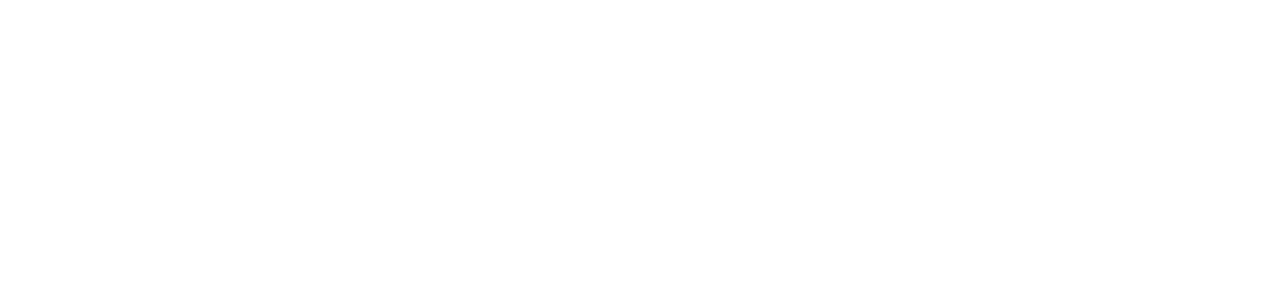
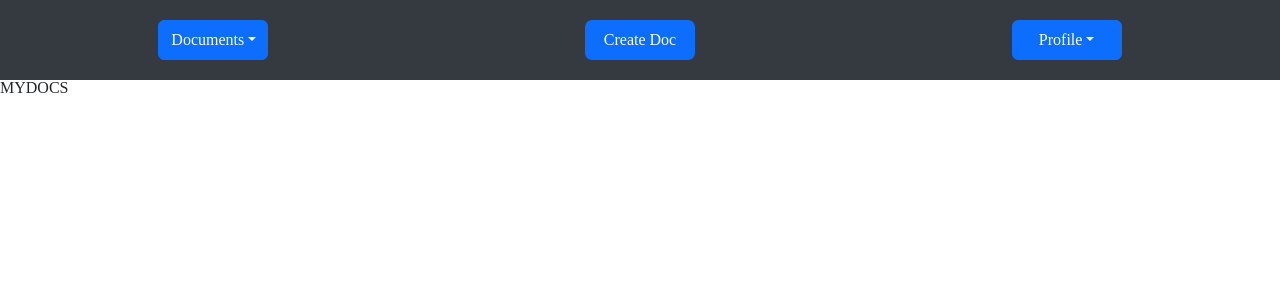
Before and after one commit to BraxtonBrown4/DocMa, a React (Vite) app: page /my-docs in a window 1280 px wide. Shown: the top 300 px of the page. Built offline with nearby package versions, Linux system fonts and the light colour scheme; sample sign-in values are in the browser's storage.

Commit message:
fixed naming convention in services

```diff
--- a/src/components/createDoc/CreateDoc.jsx
+++ b/src/components/createDoc/CreateDoc.jsx
@@ -4,7 +4,7 @@
 import { UserContext } from "../../contexts/UserIdContext"
 import { getProfileById } from "../../services/userService"
 import "./CreateDoc.css"
-import { createDocument } from "../../services/createDoc"
+import { createDocument } from "../../services/createDocService"
 
 export const CreateDoc = () => {
     const { userId } = useContext(UserContext)
--- a/src/components/myDocs/MyDocs.jsx
+++ b/src/components/myDocs/MyDocs.jsx
@@ -0,0 +1,5 @@
+export const MyDocs = () => {
+    return (
+        <>MYDOCS</>
+    )
+}
--- a/src/views/ApplicationViews.jsx
+++ b/src/views/ApplicationViews.jsx
@@ -2,13 +2,14 @@
 import { NavBar } from "../components/nav/NavBar"
 import { Profile } from "../components/profile/Profile"
 import { CreateDoc } from "../components/createDoc/CreateDoc"
+import { MyDocs } from "../components/myDocs/MyDocs"
 
 export const ApplicationViews = () => {
 
     return (
         <Routes>
             <Route path="/" element={<><NavBar /> <Outlet /></>}>
-                {/* <Route path="/my-docs" element={<MyDocs />}></Route> */}
+                <Route path="/my-docs" element={<MyDocs />}></Route>
                 {/* <Route path="/favorites" element={<Favorites />}></Route> */}
                 {/* <Route path="/all-docs" element={<AllDocs />}></Route> */}
                 <Route path="/create-doc" element={<CreateDoc />}></Route>
```
Also changed, not shown: src/services/createDocService.js (renamed from src/services/createDoc.js), src/services/myDocsService.js (added).
